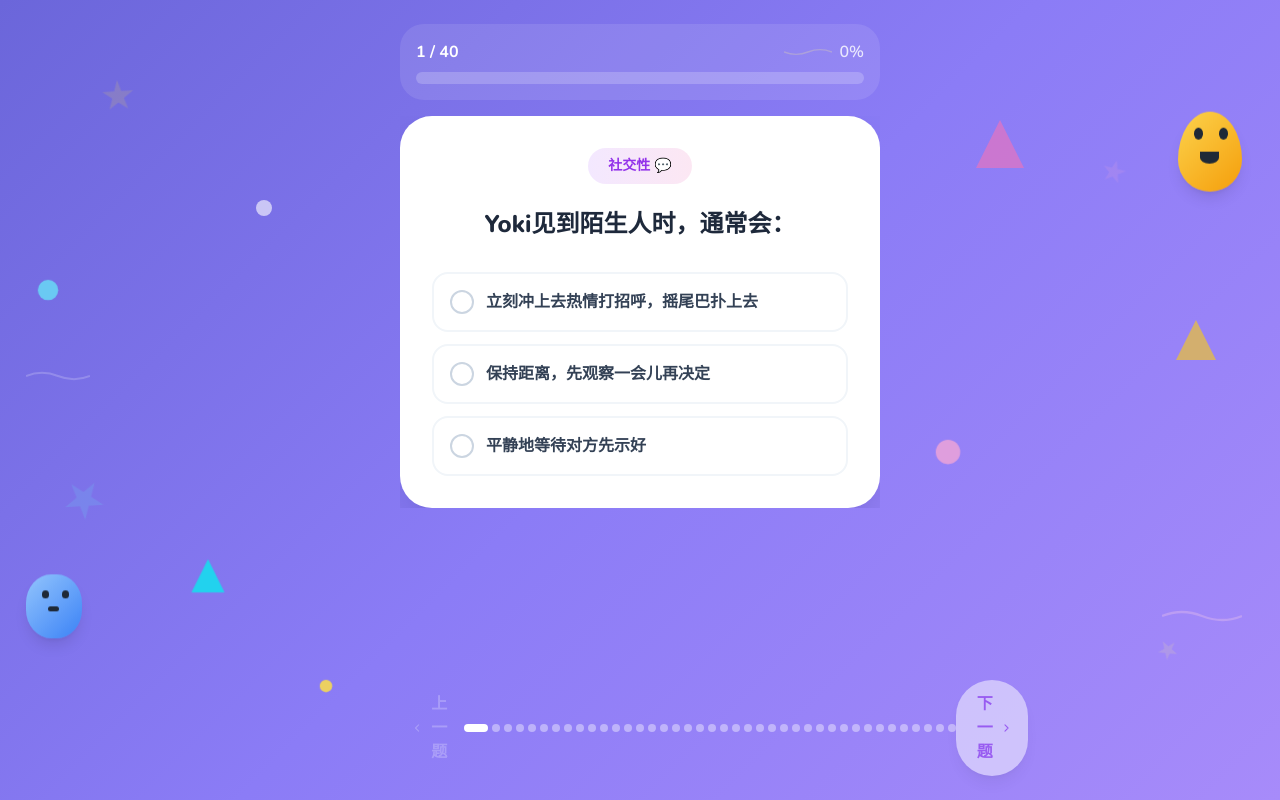
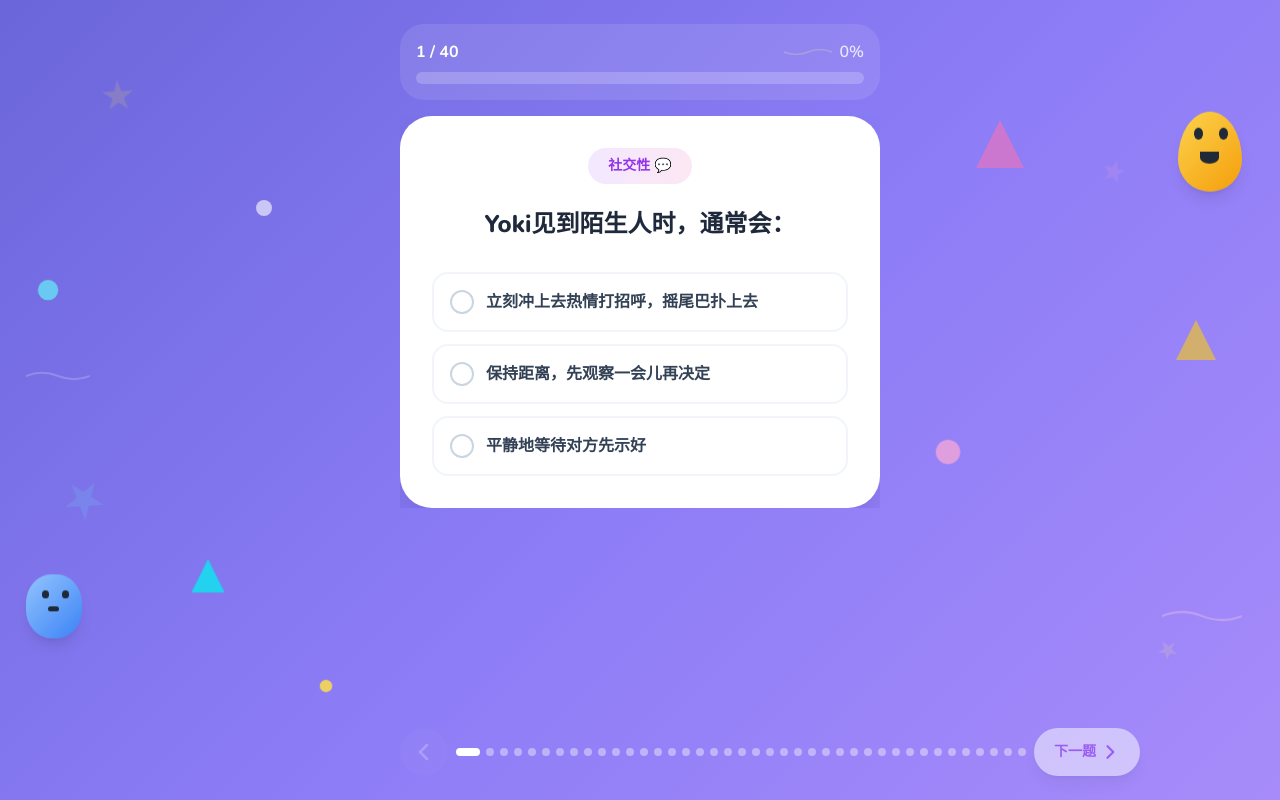
Before and after one commit to coastones-lang/d-mbti, a plain HTML site: page index.html in a window 1280 px wide. Both pictures are taken after a click on the button "开始测试 🚀". Drawn offline with nearby package versions, Linux system fonts and the light colour scheme.

Commit message:
UI: 重构答题页底部导航，上一题改为图标按钮，防止移动端溢出

```diff
--- a/index.html
+++ b/index.html
@@ -529,32 +529,31 @@
             </div>
 
             <!-- 底部导航 -->
-            <div class="flex justify-between items-center mt-4 px-0">
+            <div class="flex items-center justify-between mt-4 gap-2 w-full">
                 <button
                     id="prev-btn"
                     onclick="prevQuestion()"
-                    class="px-3 py-3 text-white/80 font-bold hover:text-white disabled:opacity-30 disabled:cursor-not-allowed transition-all flex items-center gap-1"
+                    class="flex-none w-12 h-12 flex items-center justify-center rounded-full bg-white/10 text-white/80 hover:bg-white/20 hover:text-white disabled:opacity-30 disabled:cursor-not-allowed transition-all"
                     disabled
                 >
-                    <svg class="w-5 h-5" fill="none" stroke="currentColor" viewBox="0 0 24 24">
+                    <svg class="w-6 h-6" fill="none" stroke="currentColor" viewBox="0 0 24 24">
                         <path stroke-linecap="round" stroke-linejoin="round" stroke-width="2.5" d="M15 19l-7-7 7-7"/>
                     </svg>
-                    上一题
                 </button>
 
                 <!-- 题目指示点 -->
-                <div id="question-dots" class="flex gap-1">
+                <div id="question-dots" class="flex-1 flex justify-center gap-1.5">
                     <!-- 动态生成 -->
                 </div>
 
                 <button
                     id="next-btn"
                     onclick="nextQuestion()"
-                    class="px-4 py-3 bg-white text-purple-600 font-extrabold rounded-full shadow-lg hover:shadow-xl hover:scale-105 disabled:opacity-50 disabled:cursor-not-allowed disabled:hover:scale-100 transition-all flex items-center gap-1"
+                    class="flex-none h-12 px-5 bg-white text-purple-600 font-bold rounded-full shadow-lg hover:shadow-xl hover:scale-105 disabled:opacity-50 disabled:cursor-not-allowed disabled:hover:scale-100 transition-all flex items-center gap-1 text-sm"
                     disabled
                 >
                     下一题
-                    <svg class="w-5 h-5" fill="none" stroke="currentColor" viewBox="0 0 24 24">
+                    <svg class="w-4 h-4" fill="none" stroke="currentColor" viewBox="0 0 24 24">
                         <path stroke-linecap="round" stroke-linejoin="round" stroke-width="2.5" d="M9 5l7 7-7 7"/>
                     </svg>
                 </button>
```
